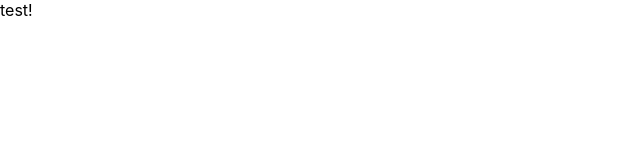
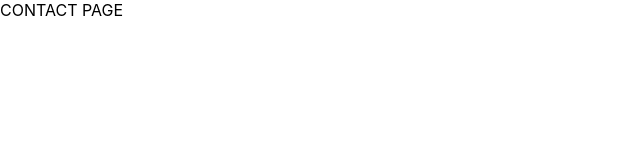
Before and after one commit to Ellie-Lau-Ki/desn3037-react, a React (Create React App) app in the folder my-app/: page /contact in a window 1280 px wide. Shown: the top 160 px of the page, without its empty margins (0-640 px from the left). Built offline with nearby package versions, Linux system fonts and the light colour scheme.

Commit message:
fixed router problem, new custom component added

```diff
--- a/my-app/package.json
+++ b/my-app/package.json
@@ -14,6 +14,7 @@
     "react": "^18.2.0",
     "react-dom": "^18.2.0",
     "react-router": "^6.10.0",
+    "react-router-dom": "^6.10.0",
     "react-scripts": "5.0.1",
     "web-vitals": "^2.1.4"
   },
--- a/my-app/src/App.js
+++ b/my-app/src/App.js
@@ -1,7 +1,23 @@
+import * as React from "react";
+import { BrowserRouter, Route, Routes } from "react-router-dom";
+import About from "./components/About";
+import Clients from "./components/Clients";
+import Contact from "./components/Contact";
+
 function App() {
   return (
     <div className="App">
-      test!
+
+      <BrowserRouter>
+
+        <Routes>
+
+          <Route exact path="about" element={<About />} />
+          <Route exact path="clients" element={<Clients />} />
+          <Route exact path="contact" element={<Contact />} />
+
+        </Routes>
+      </BrowserRouter>
     </div>
   );
 }
--- /dev/null
+++ b/my-app/src/components/About.js
@@ -0,0 +1,7 @@
+export default function About() {
+    return (
+        <div>
+            ABOUT PAGE
+        </div>
+    )
+}
--- /dev/null
+++ b/my-app/src/components/Clients.js
@@ -0,0 +1,7 @@
+export default function Clients() {
+    return (
+        <div>
+            CLIENTS PAGE
+        </div>
+    )
+}
--- /dev/null
+++ b/my-app/src/components/Contact.js
@@ -0,0 +1,7 @@
+export default function Contact() {
+    return (
+        <div>
+            CONTACT PAGE
+        </div>
+    )
+}
```
Also changed, not shown: 1 other file (tests, documents, lock files or other folders).
